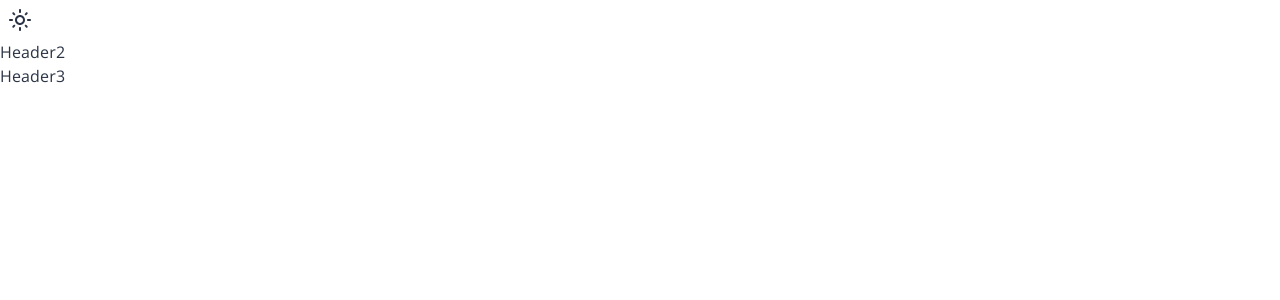
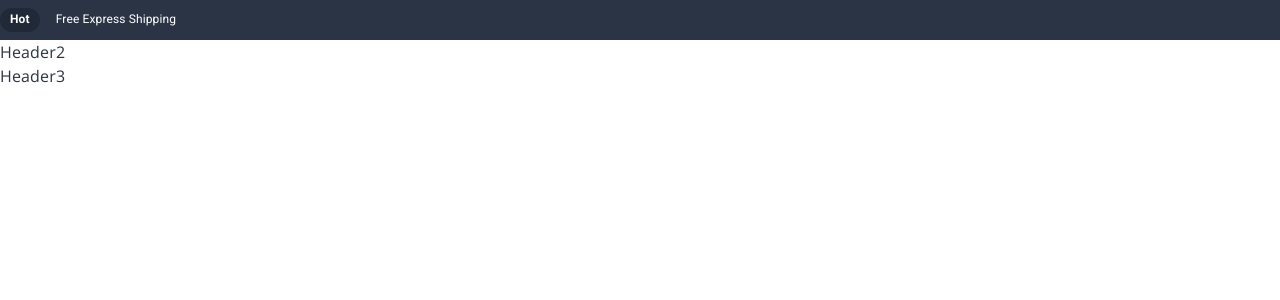
Before and after one commit to redarashid/smart-shopper, a React (Create React App) app: page / in a window 1280 px wide. Shown: the top 300 px of the page. Built offline with nearby package versions, Linux system fonts and the light colour scheme.

Commit message:
first commit

```diff
--- a/src/components/header/Header1.jsx
+++ b/src/components/header/Header1.jsx
@@ -1,6 +1,6 @@
 import React, { useContext } from "react";
 import { ColorModeContext } from "../../theme";
-import { IconButton, useTheme } from "@mui/material";
+import { Box, IconButton, Stack, Typography, useTheme } from "@mui/material";
 import { DarkModeOutlined, LightModeOutlined } from "@mui/icons-material";
 
 const Header1 = () => {
@@ -14,7 +14,27 @@ const Header1 = () => {
   };
 
   return (
-    <div>
+    <Box sx={{ bgcolor: "#2B3445" }}>
+      <Stack direction={"row"} alignItems={"center"} display={"flex"}>
+        <Typography
+          variant="body2"
+          sx={{
+            bgcolor: "#1F2937",
+            p: "3px 10px",
+            mr: 2,
+            color: "#FFF",
+            fontWeight: "600",
+            fontSize: "12px",
+            borderRadius: 12,
+          }}>
+          Hot
+        </Typography>
+        <Typography variant="body2" sx={{ color: "#FFF", fontSize: "12px" }}>
+          Free Express Shipping
+        </Typography>
+
+        <Box flexGrow={1} />
+
         <div>
           <IconButton
             onClick={handleToggle}
@@ -27,7 +47,8 @@ const Header1 = () => {
             )}
           </IconButton>
         </div>
-    </div>
+      </Stack>
+    </Box>
   );
 };
 
--- a/src/index.js
+++ b/src/index.js
@@ -11,7 +11,4 @@ root.render(
   </React.StrictMode>
 );
 
-// If you want to start measuring performance in your app, pass a function
-// to log results (for example: reportWebVitals(console.log))
-// or send to an analytics endpoint. Learn more: https://bit.ly/CRA-vitals
 reportWebVitals();
```
Lines whose indentation alone changed are shown as unchanged.
